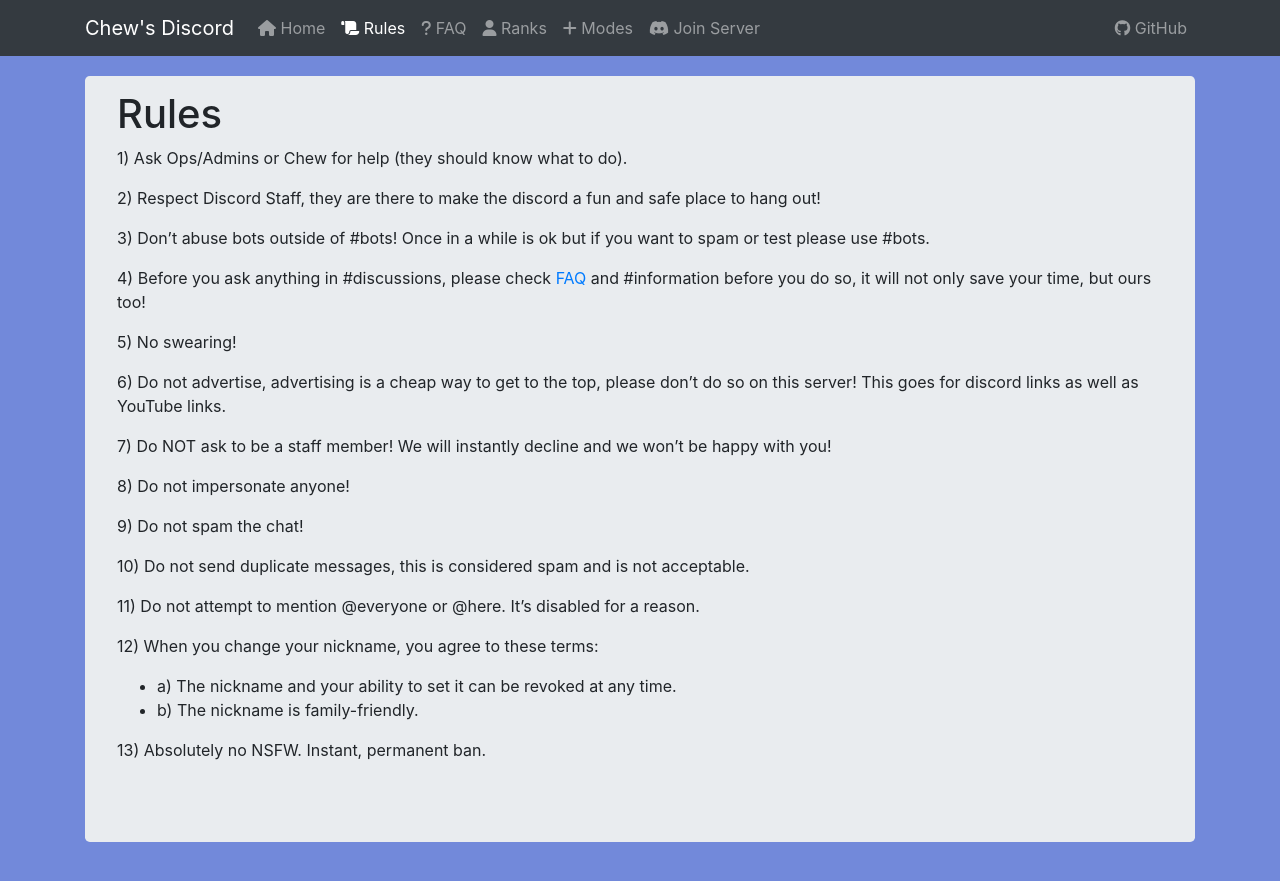
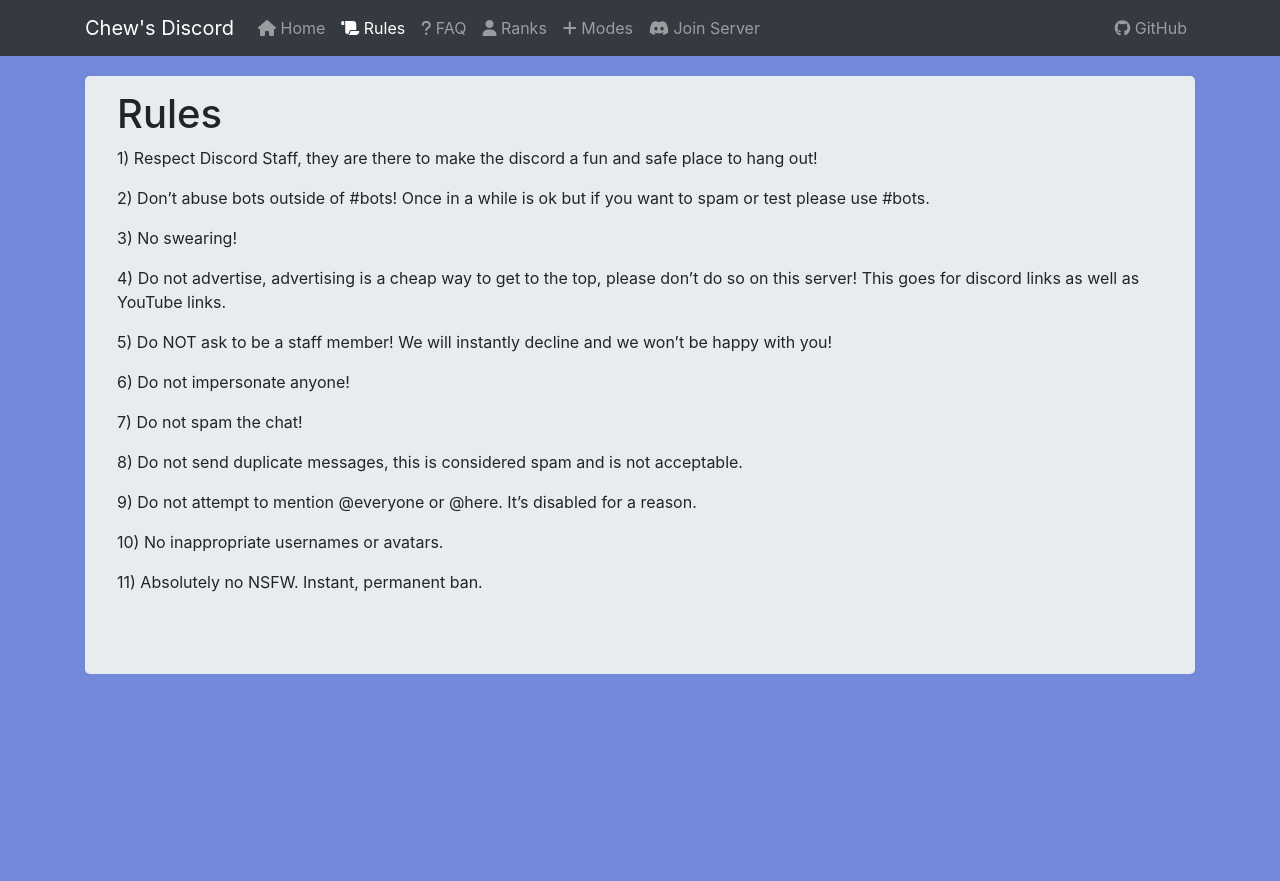
Before and after one commit to Epikest/nutopia, a Jekyll site: the page built from rules.md, in a window 1280 px wide. Shown: the top 881 px of the page. Built offline with Jekyll 4.4.1, drawn with Linux system fonts in a browser that asks for light colours; nearby versions of some CDN libraries.

Commit message:
Reorder rules and remove unnecessary ones

```diff
--- a/rules.md
+++ b/rules.md
@@ -6,30 +6,24 @@ description: The server rules, make sure to follow!
 
 # Rules
 
-1) Ask Ops/Admins or Chew for help (they should know what to do).
+1) Respect Discord Staff, they are there to make the discord a fun and safe place to hang out!
 
-2) Respect Discord Staff, they are there to make the discord a fun and safe place to hang out!
+2) Don't abuse bots outside of #bots! Once in a while is ok but if you want to spam or test please use #bots.
 
-3) Don't abuse bots outside of #bots! Once in a while is ok but if you want to spam or test please use #bots.
+3) No swearing!
 
-4) Before you ask anything in #discussions, please check [FAQ](faq) and #information before you do so, it will not only save your time, but ours too!
+4) Do not advertise, advertising is a cheap way to get to the top, please don't do so on this server! This goes for discord links as well as YouTube links.
 
-5) No swearing!
+5) Do NOT ask to be a staff member! We will instantly decline and we won't be happy with you!
 
-6) Do not advertise, advertising is a cheap way to get to the top, please don't do so on this server! This goes for discord links as well as YouTube links.
+6) Do not impersonate anyone!
 
-7) Do NOT ask to be a staff member! We will instantly decline and we won't be happy with you!
+7) Do not spam the chat!
 
-8) Do not impersonate anyone!
+8) Do not send duplicate messages, this is considered spam and is not acceptable.
 
-9) Do not spam the chat!
+9) Do not attempt to mention @everyone or @here. It's disabled for a reason.
 
-10) Do not send duplicate messages, this is considered spam and is not acceptable.
+10) No inappropriate usernames or avatars.
 
-11) Do not attempt to mention @everyone or @here. It's disabled for a reason.
-
-12) When you change your nickname, you agree to these terms:
-- a) The nickname and your ability to set it can be revoked at any time.
-- b) The nickname is family-friendly.
-
-13) Absolutely no NSFW. Instant, permanent ban.
+11) Absolutely no NSFW. Instant, permanent ban.
```
